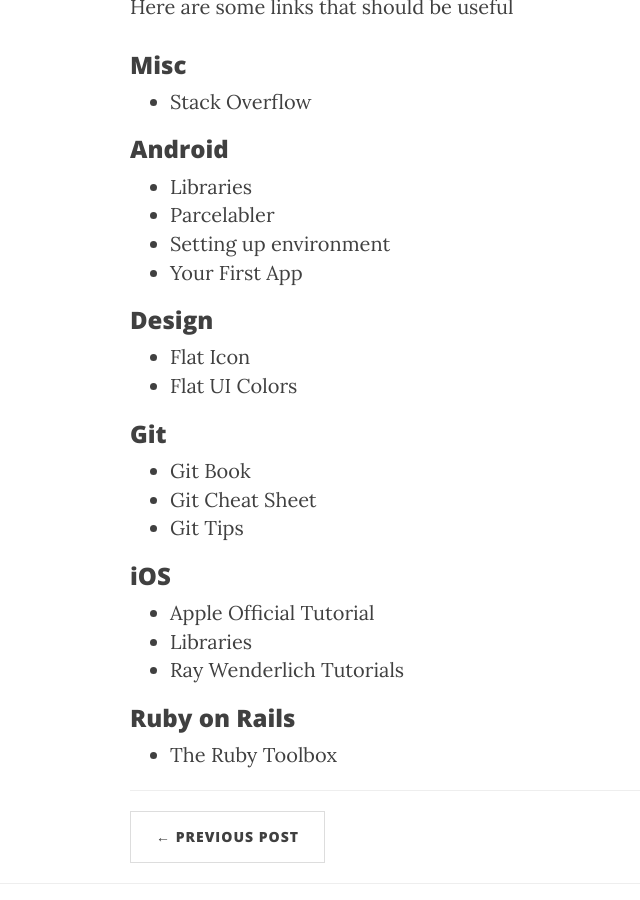
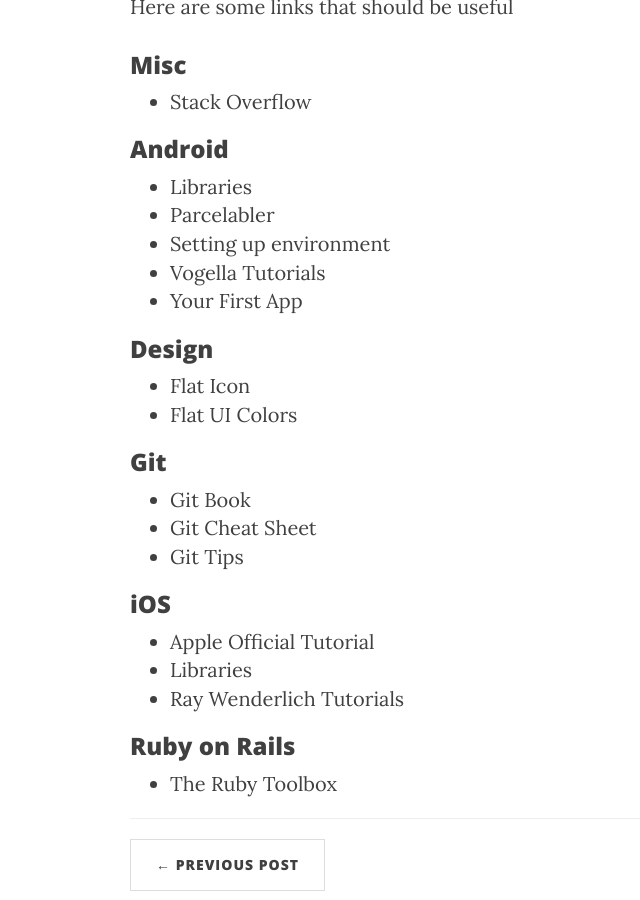
Before and after one commit to RxDx/rxdx.github.io, a Jekyll site: the page built from _posts/2016-07-01-useful-resources.markdown, in a window 1280 px wide and 900 px high, scrolled down 501 px. Shown: the whole window, without its empty margins (135-775 px from the left). Built offline with Jekyll 4.4.1, drawn with Linux system fonts in a browser that asks for light colours; nearby versions of some CDN libraries.

Commit message:
Vogella Tutorials

```diff
--- a/_posts/2016-07-01-useful-resources.markdown
+++ b/_posts/2016-07-01-useful-resources.markdown
@@ -14,6 +14,7 @@ Here are some links that should be useful
 * [Libraries](https://github.com/wasabeef/awesome-android-ui)
 * [Parcelabler](http://www.parcelabler.com/)
 * [Setting up environment](https://www.raywenderlich.com/120177/beginning-android-development-tutorial-installing-android-studio)
+* [Vogella Tutorials](http://www.vogella.com/tutorials/android.html)
 * [Your First App](https://developer.android.com/training/index.html)
 
 ### Design
```
